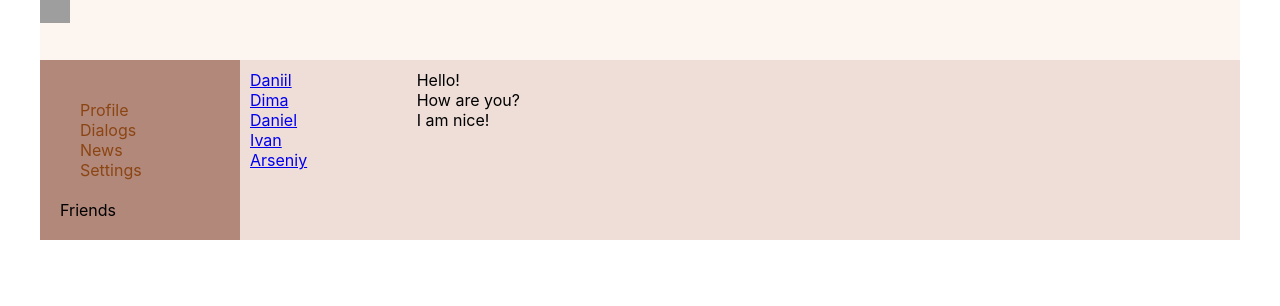
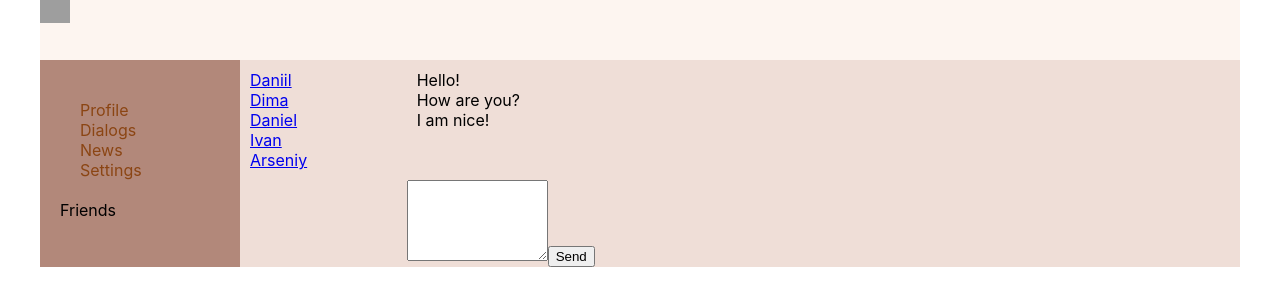
Before and after one commit to Romeral18/35-to-100, a React (Create React App) app: page /dialogs in a window 1280 px wide. Shown: the top 306 px of the page. Built offline with nearby package versions, Linux system fonts and the light colour scheme; grey boxes are pictures that could not be loaded.

Commit message:
39 homework

```diff
--- a/src/components/Dialogs/Dialogs.jsx
+++ b/src/components/Dialogs/Dialogs.jsx
@@ -7,8 +7,22 @@ import Messages from './Messages/Messages'
 
 const Dialogs = (props) => {
 
-    const dialogsElements = props.dialogs.map( d => (<DialogsItem name={d.name} id={d.id}/>));
-    const messagesElements = props.messages.map( m => (<Messages message={m.message}/>))
+
+
+    const dialogsElements = props.dialogs.map(d => (<DialogsItem name={d.name} id={d.id} />));
+    const messagesElements = props.messages.map(m => (<Messages message={m.message} />))
+
+    const newMessage = React.createRef();
+
+    const sendMessage = () => {
+
+    }
+
+    const messageChange = () => {
+        // const messageText = newMessage.current.value;
+
+    }
+
 
     return (
         <div className={style.dialogs}>
@@ -18,6 +32,15 @@ const Dialogs = (props) => {
             <div className={style.messages}>
                 {messagesElements}
             </div>
+            <div></div>
+            <div>
+                <textarea name="post" id="" cols="15" rows="5" className={style.textMessage} ref={newMessage} onChange={messageChange} />
+                <button className={style.sendMessageButton} onChange={sendMessage}>Send</button>
+            </div>
+            <div>
+
+            </div>
+
         </div>
     )
 
--- a/src/components/Dialogs/Dialogs.module.css
+++ b/src/components/Dialogs/Dialogs.module.css
@@ -3,6 +3,38 @@
   display: grid;
   -ms-grid-columns: 2fr 10fr;
   grid-template-columns: 2fr 10fr;
+  -ms-grid-rows: 50%, 25%, 25%;
+  grid-template-rows: 50%, 25%, 25%;
+}.dialogs > *:nth-child(1) {
+  -ms-grid-row: 1;
+  -ms-grid-column: 1;
+}.dialogs > *:nth-child(2) {
+  -ms-grid-row: 1;
+  -ms-grid-column: 2;
+}.dialogs > *:nth-child(3) {
+  -ms-grid-row: 2;
+  -ms-grid-column: 1;
+}.dialogs > *:nth-child(4) {
+  -ms-grid-row: 2;
+  -ms-grid-column: 2;
+}.dialogs > *:nth-child(5) {
+  -ms-grid-row: 3;
+  -ms-grid-column: 1;
+}.dialogs > *:nth-child(6) {
+  -ms-grid-row: 3;
+  -ms-grid-column: 2;
+}.dialogs > *:nth-child(7) {
+  -ms-grid-row: 4;
+  -ms-grid-column: 1;
+}.dialogs > *:nth-child(8) {
+  -ms-grid-row: 4;
+  -ms-grid-column: 2;
+}.dialogs > *:nth-child(9) {
+  -ms-grid-row: 5;
+  -ms-grid-column: 1;
+}.dialogs > *:nth-child(10) {
+  -ms-grid-row: 5;
+  -ms-grid-column: 2;
 }
 
 .dialogsItems {
@@ -16,3 +48,7 @@
 .messages {
   padding: 10px;
 }
+
+.sendMessageButton {
+  margin: 0px, 20px, 20px 0px;
+}
--- a/src/components/Dialogs/Dialogs.module.scss
+++ b/src/components/Dialogs/Dialogs.module.scss
@@ -1,6 +1,8 @@
 .dialogs{
     display: grid;
     grid-template-columns: 2fr 10fr;
+    grid-template-rows: 50%, 25%, 25%;
+
 
 }
 .dialogsItems{
@@ -19,3 +21,9 @@
 .message{
 
 }
+.textMessage{
+
+}
+.sendMessageButton{
+    margin: 0px, 20px, 20px 0px;
+}
```
